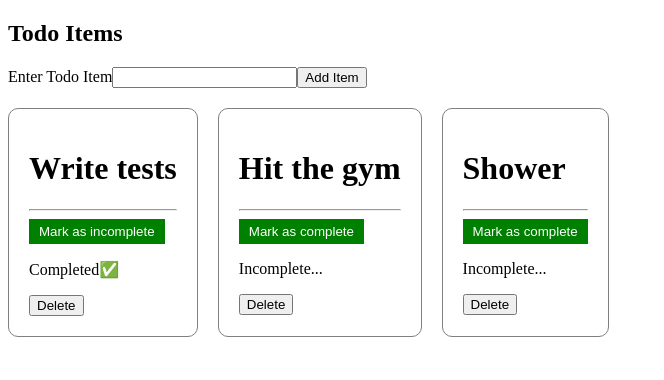
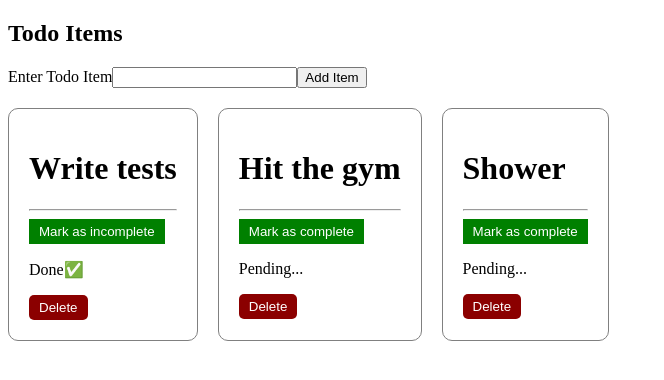
Before and after one commit to AustineJ101/alx-fe-reactjs, a React (Vite) app in the folder react-todo/: page / in a window 1280 px wide. Shown: the top 380 px of the page, without its empty margins (0-664 px from the left). Built offline with nearby package versions, Linux system fonts and the light colour scheme.

Commit message:
Modify Todo Component

```diff
--- a/react-todo/src/components/TodoList.jsx
+++ b/react-todo/src/components/TodoList.jsx
@@ -28,17 +28,23 @@ function Todos(){
 
                 <button type="submit">Add Item</button>
             </form>
+            {todos.length == 0 && <p>No Todo Items Available...</p>}
             <div style={{display: "flex", gap: "20px"}}>
                 {todos.map(item => (
                     <div key={item.id} style={{border: "1px solid grey", padding: "20px", borderRadius: "10px"}}>
                         <h1>{item.name}</h1>
                         <hr />
-                        <button  onClick={() => toggleComplete(item.name)} style={{color: "white", backgroundColor: "green", border: "none", padding: "5px 10px"}}>
+                        <button  onClick={
+                            () => {
+                                toggleComplete(item.name)
+                                setTimeout(() => {deleteTodo(item.name)}, 2000);
+                            }
+                            } style={{color: "white", backgroundColor: "green", border: "none", padding: "5px 10px"}}>
                            {item.isComplete? "Mark as incomplete" : "Mark as complete"}
                         </button>
 
-                        {item.isComplete? <p>Completed✅</p> : <p>Incomplete...</p>}
-                        <button onClick={() => deleteTodo(item.name)}>Delete</button>
+                        {item.isComplete? <p>Done✅</p> : <p>Pending...</p>}
+                        <button onClick={() => deleteTodo(item.name)} style={{color: "white", backgroundColor: "darkred", border: "none", padding: "5px 10px", borderRadius: "5px"}}>Delete</button>
                     </div>
                 ))}
             </div>
```
